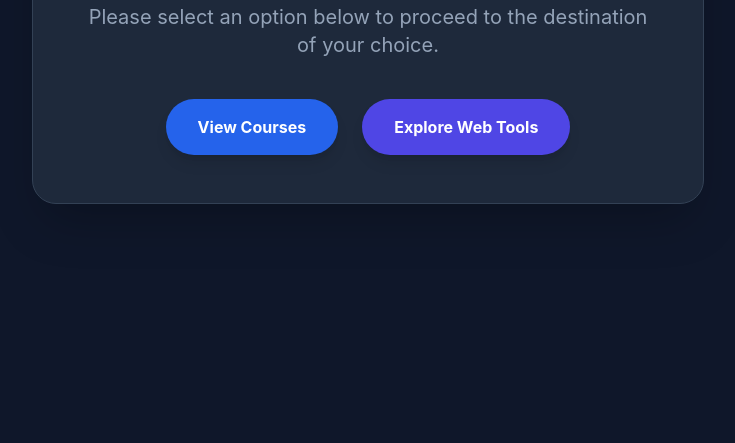
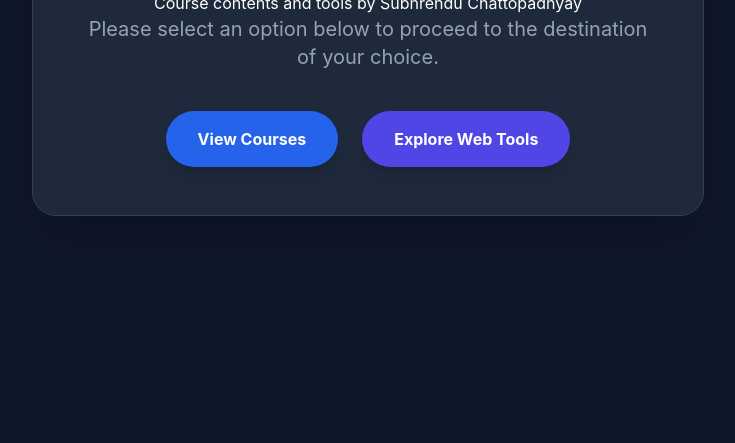
Before and after one commit to suchat-subho/suchat-subho.github.io, a plain HTML site: page index.html in a window 1280 px wide. Shown: the part 357-800 px from the top of the page, without its empty margins (272-1007 px from the left). Drawn offline with nearby package versions, Linux system fonts and the light colour scheme.

Commit message:
modified:   index.html

```diff
--- a/index.html
+++ b/index.html
@@ -22,6 +22,7 @@
         <h1 class="text-4xl md:text-5xl font-extrabold mb-6 text-transparent bg-clip-text bg-gradient-to-r from-blue-400 to-indigo-600 animate-pulse">
             Welcome!
         </h1>
+        <h2> Course contents and tools by Subhrendu Chattopadhyay
 
         <!-- Sub-heading or descriptive text -->
         <p class="text-lg md:text-xl text-slate-400 mb-10">
```
